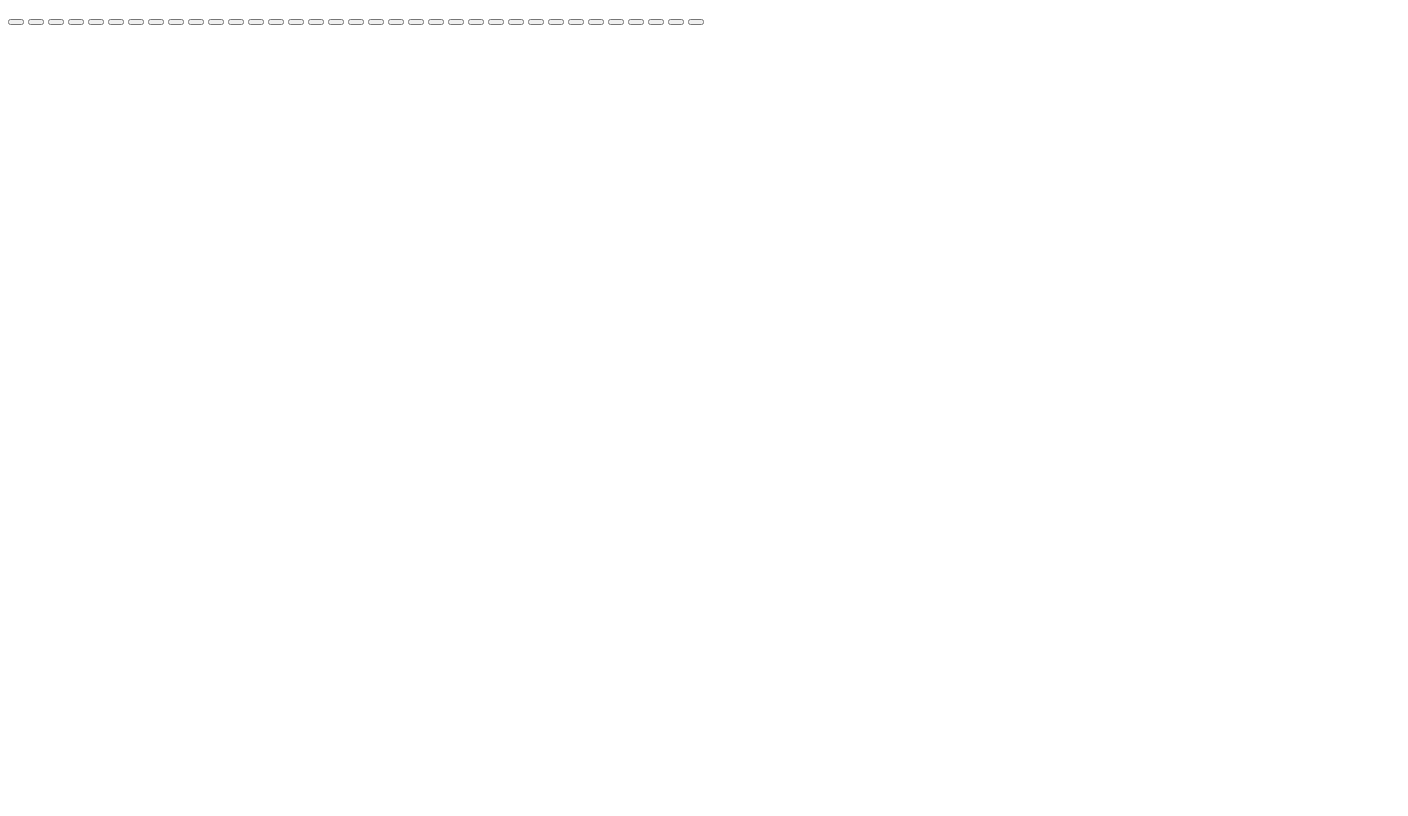
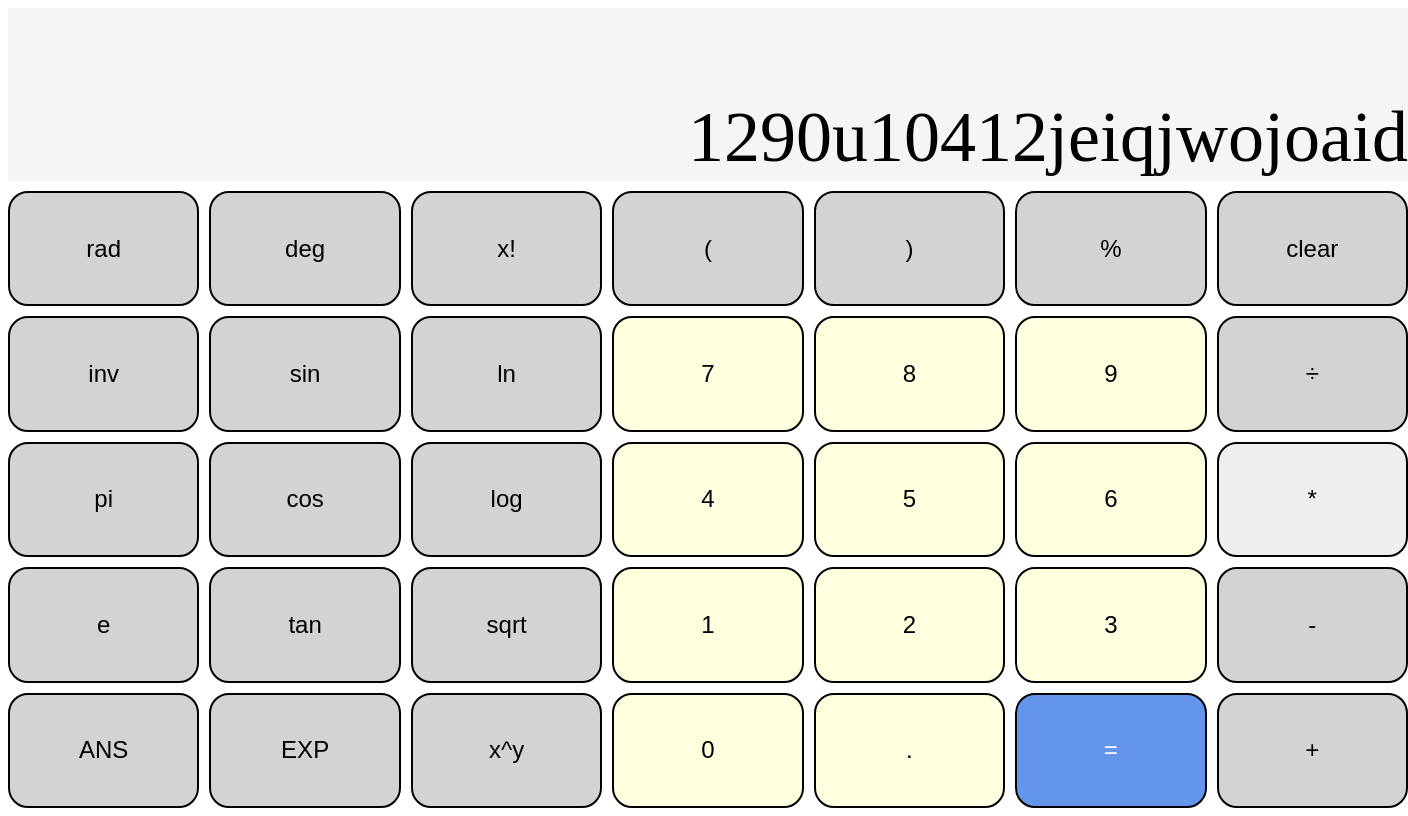
Before and after one commit to mistermoo33/calc, a plain HTML site: page index.html in a window 1280 px wide. Shown: the whole page, 1408 px wide, since content can reach past the window. Drawn offline with Linux system fonts and the light colour scheme.

Commit message:
Interface

```diff
--- a/index.html
+++ b/index.html
@@ -5,60 +5,51 @@
     <meta http-equiv="X-UA-Compatible" content="IE=edge">
     <meta name="viewport" content="width=device-width, initial-scale=1.0">
     <title>Document</title>
+    <link rel="stylesheet" href="style.css">
 </head>
 <body>
     <div class="container">
-    <div class="display"></div>
+        <div class="display"><p class="result">1290u10412jeiqjwojoaid</p></div>
 
-    <button class = "btn rad grey"></button>
-    <button class = "btn deg grey"></button>
-    <button class = "btn fact grey"></button>
-    <button class = "btn lpar grey"></button>
-    <button class = "btn rpar grey"></button>
-    <button class = "btn prcnt grey"></button>
-    <button class = "btn clear grey"></button>
+        <button class = "btn rad grey">rad</button>
+        <button class = "btn deg grey">deg</button>
+        <button class = "btn fact grey">x!</button>
+        <button class = "btn lpar grey">(</button>
+        <button class = "btn rpar grey">)</button>
+        <button class = "btn prcnt grey">%</button>
+        <button class = "btn clear grey">clear</button>
 
-    <button class = "btn inv grey"></button>
-    <button class = "btn sin grey"></button>
-    <button class = "btn ln grey"></button>
-    <button class = "btn seven white"></button>
-    <button class = "btn eight white"></button>
-    <button class = "btn nine white"></button>
-    <button class = "btn div grey"></button>
+        <button class = "btn inv grey">inv</button>
+        <button class = "btn sin grey">sin</button>
+        <button class = "btn ln grey">ln</button>
+        <button class = "btn num seven white">7</button>
+        <button class = "btn num eight white">8</button>
+        <button class = "btn num nine white">9</button>
+        <button class = "btn divide grey">÷</button>
 
-    <button class = "btn pi grey"></button>
-    <button class = "btn cos grey"></button>
-    <button class = "btn log grey"></button>
-    <button class = "btn four white"></button>
-    <button class = "btn five white"></button>
-    <button class = "btn six white"></button>
-    <button class = "btn mult"></button>
+        <button class = "btn num pi grey">pi</button>
+        <button class = "btn cos grey">cos</button>
+        <button class = "btn log grey">log</button>
+        <button class = "btn num our white">4</button>
+        <button class = "btn num five white">5</button>
+        <button class = "btn num six white">6</button>
+        <button class = "btn mult">*</button>
 
-    <button class = "btn eul grey"></button>
-    <button class = "btn tan grey"></button>
-    <button class = "btn sqrt grey"></button>
-    <button class = "btn one white"></button>
-    <button class = "btn two white"></button>
-    <button class = "btn three white"></button>
-    <button class = "btn minus grey"></button>
+        <button class = "btn num eul grey">e</button>
+        <button class = "btn tan grey">tan</button>
+        <button class = "btn sqrt grey">sqrt</button>
+        <button class = "btn one white">1</button>
+        <button class = "btn two white">2</button>
+        <button class = "btn three white">3</button>
+        <button class = "btn minus grey">-</button>
 
-    <button class = "btn ans grey"></button>
-    <button class = "btn ten white"></button>
-    <button class = "btn exp grey"></button>
-    <button class = "btn zero white"></button>
-    <button class = "btn point white"></button>
-    <button class = "btn equals blue"></button>
-    <button class = "btn plus grey"></button>
-
-
-
-
-
-
-
-
-
-
+        <button class = "btn ans grey">ANS</button>
+        <button class = "btn ten grey">EXP</button>
+        <button class = "btn exp grey">x^y</button>
+        <button class = "btn num zero white">0</button>
+        <button class = "btn point white">.</button>
+        <button class = "btn equals blue">=</button>
+        <button class = "btn plus grey">+</button>
     </div>
 </body>
 </html>
--- a/style.css
+++ b/style.css
@@ -4,9 +4,11 @@
 
 .container {
     display: grid;
-    width: 600px;
-    height: 300px;
-    grid-template-columns: repeat(1fr,7);
+    background-color: white;
+    width: 1400px;
+    height: 800px;
+    grid-template-columns: repeat(7,1fr);
+    gap: 10px;
 }
 
 .grey {
@@ -19,12 +21,27 @@
 
 .blue{
     background-color: cornflowerblue;
+    color: white
+}
+
+.display {
+    background-color: whitesmoke;
+    grid-row-start: span 2;
+    grid-column-start: span 7;
+    color: black;
+    font-size: 72px;
+    position: relative;
 }
 
 .btn {
-    height; auto;
+    font-size: 24px;
+    border-radius: 20px;
+    border: 2px solid black;
 }
 
-.display {
-    grid-row-start: span 7;
+.result {
+    text-align: right;
+    position:absolute;
+    right: 0px;
+    bottom: -70px;
 }
```
